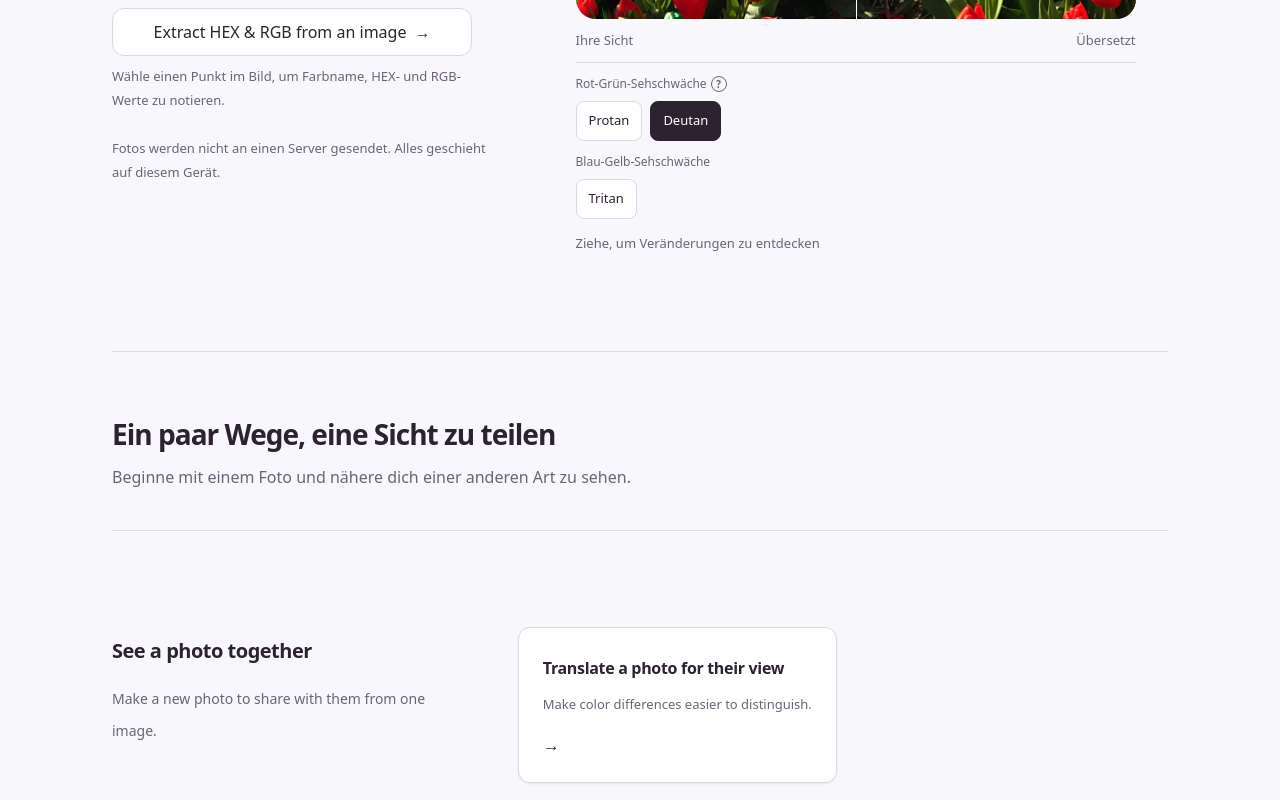
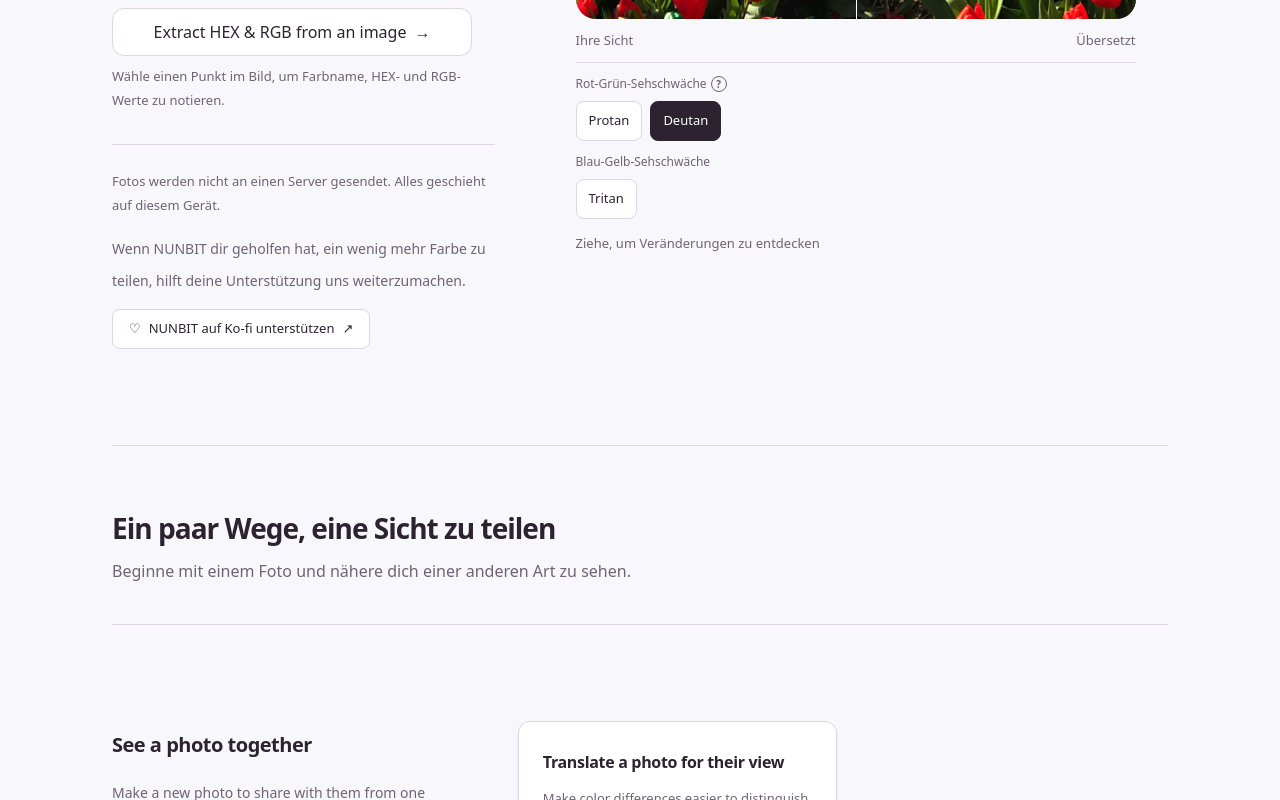
Before and after one commit to GODBINY/color-blind, a Next.js app: page /de in a window 1280 px wide. Shown: the part 693-1493 px from the top of the page. Built offline with nearby package versions, Linux system fonts and the light colour scheme; no server answers.

Commit message:
Surface Ko-fi support across key pages

```diff
--- a/src/app/[locale]/learn/page.tsx
+++ b/src/app/[locale]/learn/page.tsx
@@ -1,4 +1,4 @@
-import { setRequestLocale } from "next-intl/server";
+import { getTranslations, setRequestLocale } from "next-intl/server";
 import { Link } from "@/i18n/navigation";
 import { getLearnIndex } from "@/lib/learn/content";
 import { getLocalizedLearnName } from "@/lib/learn/content";
@@ -22,6 +22,7 @@ export default async function LearnPage({
   setRequestLocale(locale);
   const isKo = locale === "ko";
   const page = getLearnIndex(locale);
+  const nav = await getTranslations("Nav");
 
   return <main className="mx-auto max-w-[1120px] px-5 pb-20 pt-8 md:px-8 md:pb-28 md:pt-16">
     <section className="max-w-[700px]">
@@ -41,5 +42,9 @@ export default async function LearnPage({
       <div><p className="text-[13px] font-medium text-[var(--color-text-sub)]">FAQ</p><h2 className="mt-2 text-[22px] font-semibold tracking-[-0.03em]">{isKo ? "궁금한 점을 차분히 풀어봐요" : "A few gentle answers"}</h2><p className="mt-2 text-[14px] leading-6 text-[var(--color-text-sub)]">{isKo ? "색을 다르게 보는 일, 그리고 사진을 함께 나누는 일에 대한 질문을 모았어요." : "Questions about seeing color differently, and sharing a photo with care."}</p></div>
       <Link href="/learn/faq" className="inline-flex min-h-12 items-center justify-center rounded-[var(--radius-m)] border border-[var(--color-border)] px-5 text-[15px] font-medium">{isKo ? "FAQ 보기" : "Read the FAQ"}</Link>
     </section>
+    <section className="mt-6 flex flex-col gap-5 rounded-[var(--radius-l)] border border-[var(--color-border)] bg-[var(--color-bg)] p-6 md:flex-row md:items-center md:justify-between md:p-8">
+      <p className="max-w-[580px] text-[16px] leading-[26px] text-[var(--color-text-sub)]">{nav("supportMessage")}</p>
+      <a href="https://ko-fi.com/C1Y623WBYN" target="_blank" rel="noopener noreferrer" className="inline-flex min-h-12 shrink-0 items-center justify-center gap-2 self-start rounded-[var(--radius-m)] border border-[var(--color-border)] bg-[var(--color-surface)] px-5 text-[15px] font-medium text-[var(--color-primary)] transition-colors hover:bg-white focus-visible:outline-3 focus-visible:outline-[var(--color-accent)] focus-visible:outline-offset-3 md:self-auto"><span aria-hidden="true">♡</span>{nav("supportCta")}<span aria-hidden="true">↗</span></a>
+    </section>
   </main>;
 }
--- a/src/app/[locale]/page.tsx
+++ b/src/app/[locale]/page.tsx
@@ -40,6 +40,7 @@ export default async function HomePage({
   const { locale } = await params;
   setRequestLocale(locale);
   const t = await getTranslations("Home");
+  const nav = await getTranslations("Nav");
   const taskGroups = taskGroupsFor(locale);
   const schema = appSchema(locale as AppLocale);
 
@@ -65,7 +66,11 @@ export default async function HomePage({
               <p className="mt-2 min-h-10 text-[13px] leading-5 text-[var(--color-text-sub)]">{t("colorPickCtaBody")}</p>
             </div>
           </div>
-          <p className="mt-5 text-[13px] leading-5 text-[var(--color-text-sub)]">{t("privacy")}</p>
+          <div className="mt-6 max-w-[440px] border-t border-[var(--color-border)] pt-5">
+            <p className="text-[13px] leading-5 text-[var(--color-text-sub)]">{t("privacy")}</p>
+            <p className="mt-4 text-[14px] leading-6 text-[var(--color-text-sub)]">{nav("supportMessage")}</p>
+            <a href="https://ko-fi.com/C1Y623WBYN" target="_blank" rel="noopener noreferrer" className="mt-3 inline-flex min-h-10 items-center gap-2 rounded-[var(--radius-s)] border border-[var(--color-border)] bg-[var(--color-surface)] px-4 text-[13px] font-medium text-[var(--color-primary)] transition-colors hover:bg-[var(--color-bg)] focus-visible:outline-3 focus-visible:outline-[var(--color-accent)] focus-visible:outline-offset-3"><span aria-hidden="true">♡</span>{nav("supportCta")}<span aria-hidden="true">↗</span></a>
+          </div>
         </div>
 
         <HeroCompare before={t("before")} after={t("after")} hint={t("visualCaption")} locale={locale} />
```
Also changed, not shown: 1 other file (tests, documents, lock files or other folders).
